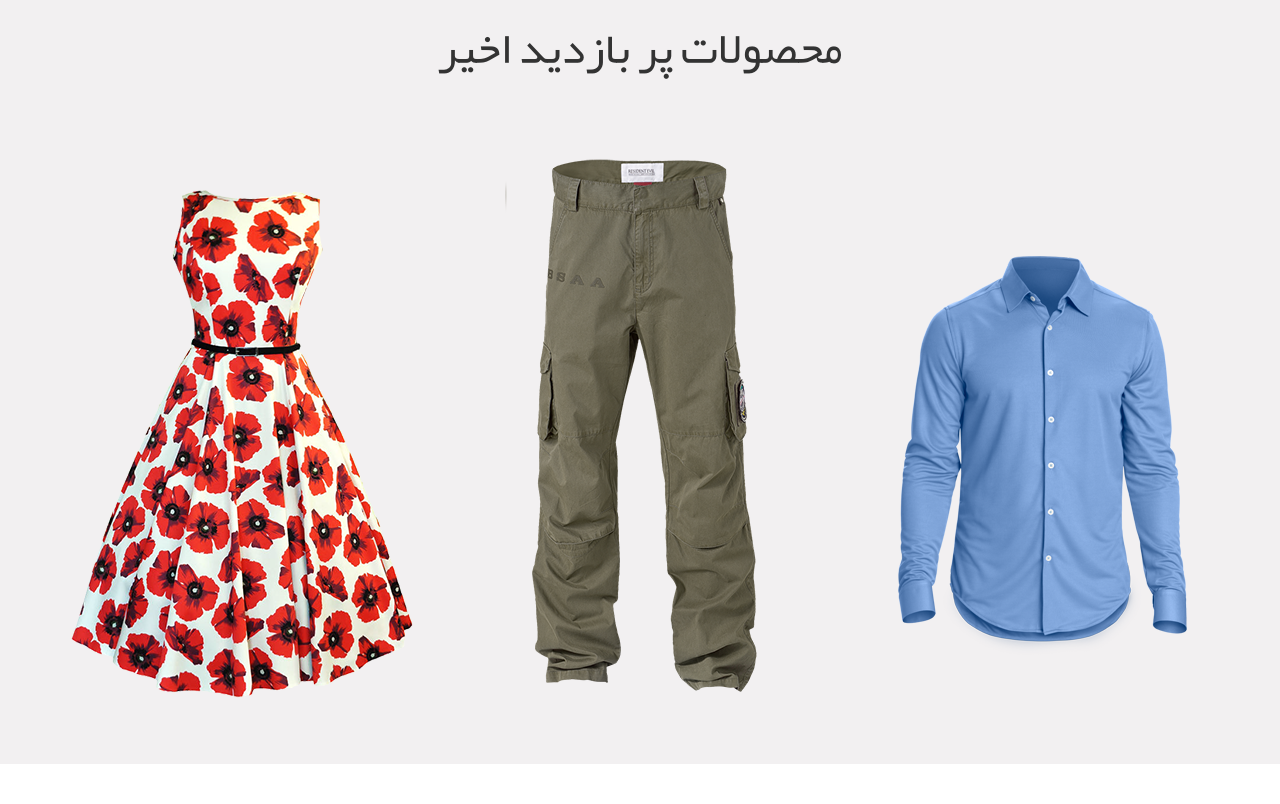
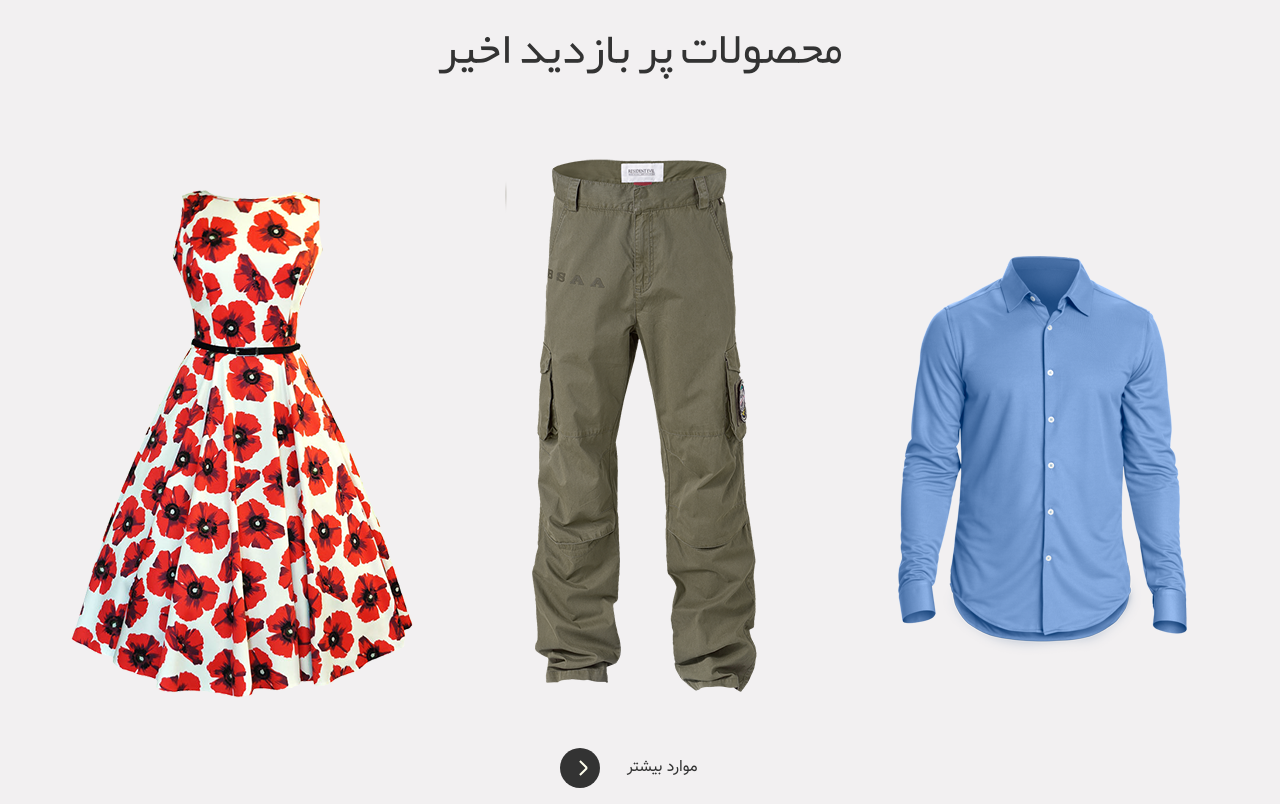
Before and after one commit to hamedagha2304/Clothes-online-shop, a website: page index.html in a window 1280 px wide. Shown: the part 998-1802 px from the top of the page. Before the commit the page ends 1762 px from the top, so only its background shows below. Drawn offline with Linux system fonts and the light colour scheme.

Commit message:
Create structure of product  button and style it

```diff
--- a/index.html
+++ b/index.html
@@ -160,6 +160,17 @@
             </div>
           </div>
         </div>
+        <div class="products-btn">
+          <a href="#" class="btn">
+            <div class="btn-bg"></div>
+            <div class="arrow">
+              <div class="arrow-line arrow-line-1"></div>
+              <div class="arrow-line arrow-line-2"></div>
+              <div class="arrow-line arrow-line-3"></div>
+            </div>
+            <span class="btn-text">موارد بیشتر</span>
+          </a>
+        </div>
       </section>
     </div>
   </body>
--- /dev/null
+++ b/scss/components/_button.scss
@@ -0,0 +1,68 @@
+.btn {
+    width: 16rem;
+    height: 4rem;
+    text-decoration: none;
+    position: relative;
+    @include flexPosition(space-around);
+
+    &:hover .btn-bg {
+        width: 18rem;
+    }
+
+    &:hover .btn-text {
+        color: color(secondary);
+    }
+
+    &:hover .arrow {
+        transform: translateX(1rem);
+    }
+
+    &:hover .arrow-line-1 {
+        width: 2rem;
+    }
+
+    &-bg {
+        width: 4rem;
+        height: 4rem;
+        background-color: color(primary);
+        border-radius: 5rem;
+        position: absolute;
+        left: 0;
+        transition: width 0.2s;
+    }
+
+    &-text {
+        font-size: size(xs);
+        color: color(primary);
+        z-index: 10;
+        transition: color 0.2s;
+    }
+
+    .arrow {
+        @include flexPosition;
+        transition: transform 0.2s;
+
+        &-line {
+            height: 0.2rem;
+            background-color: color(secondary);
+            position: absolute;
+            transform-origin: right;
+        }
+
+        &-line-1 {
+            width: 0;
+            transform: translateX(-0.7rem);
+            transition: width 0.2s;
+        }
+
+        &-line-2 {
+            width: 1rem;
+            transform: rotateZ(45deg);
+        }
+
+        &-line-3 {
+            width: 1rem;
+            transform: rotateZ(-45deg);
+        }
+    }
+}
--- a/scss/layout/_products.scss
+++ b/scss/layout/_products.scss
@@ -77,3 +77,7 @@
         }
     }
 }
+
+.products-btn {
+    @include flexPosition;
+}
--- a/scss/main.scss
+++ b/scss/main.scss
@@ -10,3 +10,4 @@
 @import "components/logo";
 @import "components/heading";
 @import "components/dropdown";
+@import "components/button";
```
Also changed, not shown: css/main.css.
